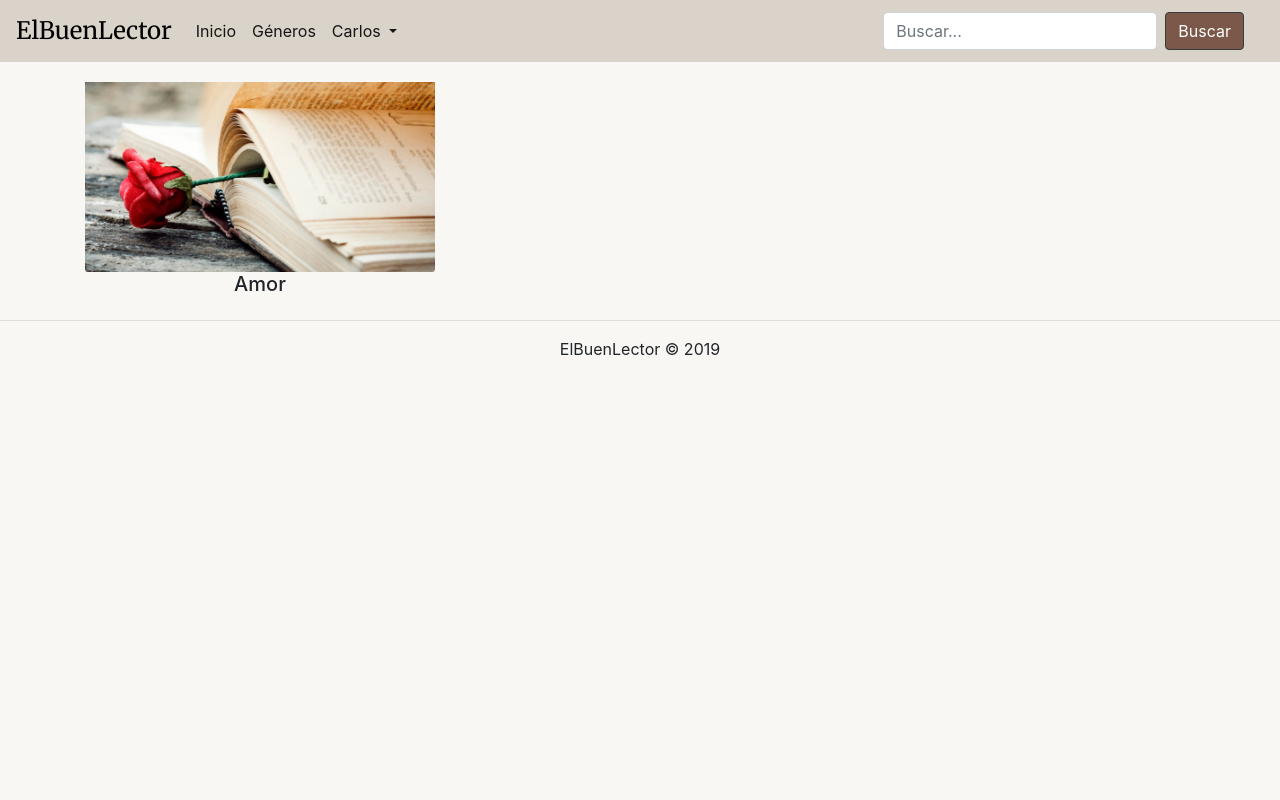
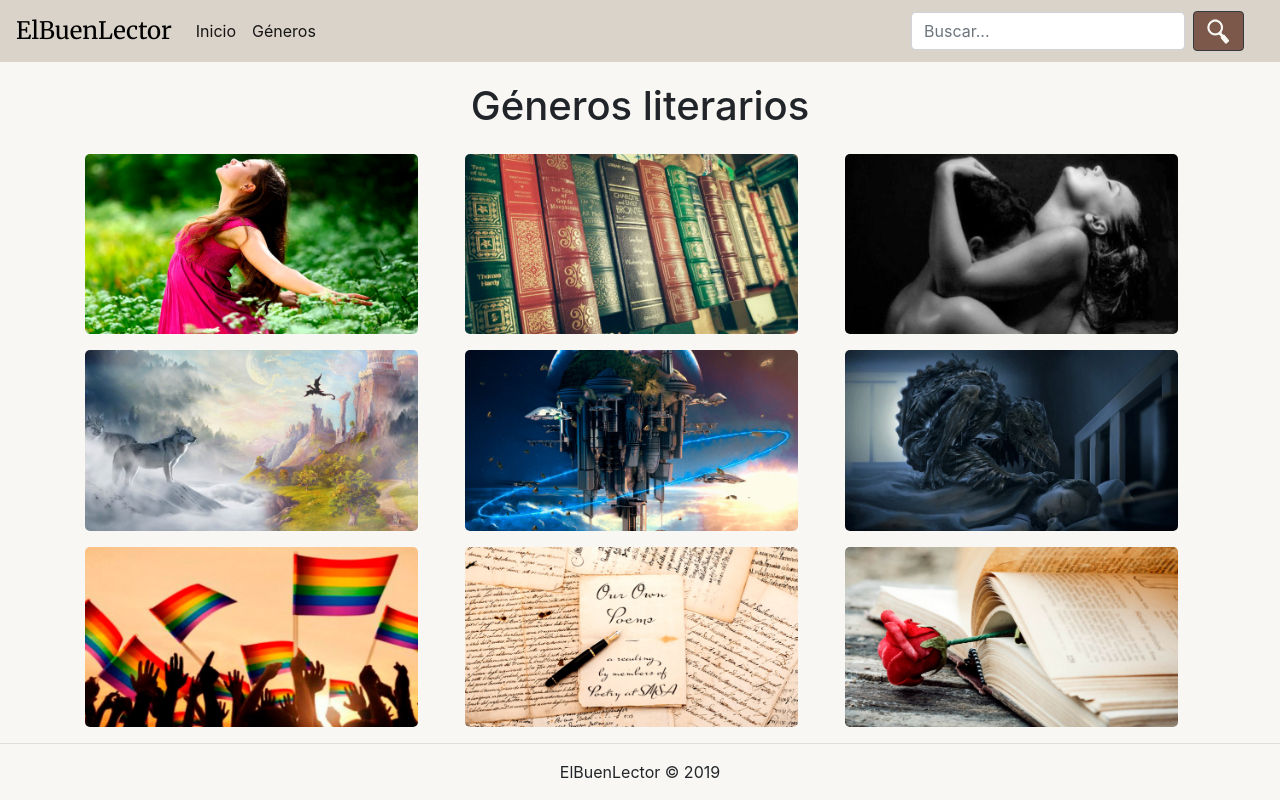
Before and after one commit to CarlosVazquezFarrera/ElBuenLector, a PHP site: page /ElBuenLector/generos.php in a window 1280 px wide. Run offline with PHP 8.4, Linux system fonts and the light colour scheme; data that the repository does not hold is empty.

Commit message:
Version 2

```diff
--- /dev/null
+++ b/DB/conectar.php
@@ -0,0 +1,3 @@
+<?php
+    $mysqli = new mysqli("localhost", "ElBuenLector", "elbuenlector", "elbuenlector");
+?>
--- a/css/estilos.css
+++ b/css/estilos.css
@@ -97,49 +97,59 @@ a.dropdown-item:active
 {
     border: #7b5849 1px solid;
     border-radius: 5px;
-}/*
+}
 .c-img
 {
+    width: 95%;
     position: relative;
-
     display: flex;
     align-items: center;
     overflow: hidden;
 }
-.c-img ::before, .c-img::after
+.c-img img
+{
+    width: 100%;
+    border-radius: 5px;
+}
+.c-img img,.c-img .txt
+{
+    cursor: pointer;
+}
+.c-img .txt
+{
+    position: absolute;
+    color: white;
+    left: 35%;
+    transition: all .3s;
+    opacity: 0;
+    transform: scale(1.5);
+}
+.c-img:hover .txt
+{
+    opacity: 1;
+    transform: scale(1);
+    -webkit-text-stroke: #7b5849 1px;
+}
+.c-img:before, .c-img:after
 {
     content: "";
     position: absolute;
     width: calc(100% - 30px);
-    height: 4px;
+    height: 5px;
     background-color: white;
     transition: all .3s;
 }
-.c-img ::before
+.c-img:before
 {
-    left: -100%; top:10px;
+    left: -100%;
+    top:10px;
 }
-.c-img::after
+.c-img:after
 {
-    left: 100%; bottom: 10px;
+    left: 100%;
+    bottom: 10px;
 }
-.c-img :hover::before, .c-img:hover::after
+.c-img:hover:before, .c-img:hover:after
 {
     left: 15px;
 }
-.txt
-{
-    font-family: 'Merriweather', serif;
-    position: absolute;
-    transition: all .3s;
-    transform:  scale(1,5);
-    opacity: 0;
-}
-.txt:hover
-{
-    transform:  scale(1);
-    opacity: 1;
-}
-
-
-*/
--- a/generos.php
+++ b/generos.php
@@ -1,11 +1,84 @@
 <?php require_once ("includes/header.php")?>
 <div class="container">
+<h1 class="mb-4 text-center">Géneros literarios</h1>
     <div class="row">
+
         <div class="col-4">
             <div class="c-img">
-                <a href=""><img src ="images/generos/amor.jpg" width = "100%" class="card-img-bottom"></a>
+                <img src = "images/generos/autoayuda.jpg">
                 <div class="txt">
-                    <h5 class="text-center">Amor</h5>
+                    <h3>Autoayuda</h3>
+                </div>
+            </div>
+        </div>
+        <div class="col-4">
+            <div class="c-img">
+                <img src = "images/generos/clasicos.jpg">
+                <div class="txt">
+                    <h3>Clásicos</h3>
+                </div>
+            </div>
+        </div>
+        <div class="col-4">
+            <div class="c-img">
+                <img src = "images/generos/erotico.jpg">
+                <div class="txt">
+                    <h3>Eróticos</h3>
+                </div>
+            </div>
+        </div>
+
+        <div class="w-100 my-2"></div>
+
+
+        <div class="col-4">
+            <div class="c-img">
+                <img src = "images/generos/fantasia.jpg">
+                <div class="txt">
+                    <h3>Fantasía</h3>
+                </div>
+            </div>
+        </div>
+        <div class="col-4">
+            <div class="c-img">
+                <img src = "images/generos/ficcion.jpg">
+                <div class="txt">
+                    <h3>Ficción</h3>
+                </div>
+            </div>
+        </div>
+        <div class="col-4">
+            <div class="c-img">
+                <img src = "images/generos/horror.jpg">
+                <div class="txt">
+                    <h3>Terror</h3>
+                </div>
+            </div>
+        </div>
+
+        <div class="w-100 my-2"></div>
+
+        <div class="col-4">
+            <div class="c-img">
+                <img src = "images/generos/lgbt.jpg">
+                <div class="txt">
+                    <h3>LGBT</h3>
+                </div>
+            </div>
+        </div>
+        <div class="col-4">
+            <div class="c-img">
+                <img src = "images/generos/poemas.jpg">
+                <div class="txt">
+                    <h3>Poemas</h3>
+                </div>
+            </div>
+        </div>
+        <div class="col-4">
+            <div class="c-img">
+                <img src = "images/generos/romance.jpg">
+                <div class="txt">
+                    <h3>Romance</h3>
                 </div>
             </div>
         </div>
--- a/includes/header.php
+++ b/includes/header.php
@@ -1,3 +1,6 @@
+<?php session_start();
+    require_once("DB/conectar.php");
+?>
 <!DOCTYPE html>
 <html lang="en">
 <head>
--- a/includes/menu.php
+++ b/includes/menu.php
@@ -14,22 +14,26 @@
       <li class="nav-item active">
         <a class="nav-link" href="generos.php">Géneros</a>
       </li>
-
+      <?php if (isset($_SESSION["usuario"]) && !empty($_SESSION["usuario"]))
+      {
+      ?>
       <li class="nav-item dropdown active">
         <a class="nav-link dropdown-toggle" href="#" id="navbarDropdown" role="button" data-toggle="dropdown" aria-haspopup="true" aria-expanded="false">
-          Carlos
+         <?=$_SESSION["usuario"]?>
         </a>
         <div class="dropdown-menu" aria-labelledby="navbarDropdown">
           <a class="dropdown-item" href="#">Perfil</a>
           <div class="dropdown-divider"></div>
-          <a class="dropdown-item" href="#">Cerrar Sesión</a>
+          <a class="dropdown-item" href="">Cerrar Sesión</a>
         </div>
       </li>
-
+      <?php
+      }
+      ?>
     </ul>
     <form class="form-inline my-2 my-lg-0" action = "libros.php" method = "POST">
-      <input class="form-control mr-sm-2" type="search" placeholder="Buscar..." aria-label="Search">
-      <button class="btn btn-outline-dark my-2 my-sm-0" type="submit">Buscar</button>
+      <input class="form-control mr-sm-2" type="search" placeholder="Buscar..." aria-label="Search" required>
+      <button class="btn btn-outline-dark my-2 my-sm-0" type="submit"><img src="images/buscar.png"></button>
     </form>
   </div>
 
```
Also changed, not shown: controller/registrar.php (added, +92 -0 lines), function/funciones.php (added, +10 -0 lines), includes/modal.php (+18 -6 lines), index.php (+30 -57 lines), images/buscar.png (added), images/generos/romance.jpg (added), images/password.png (added), ok.php (added).
